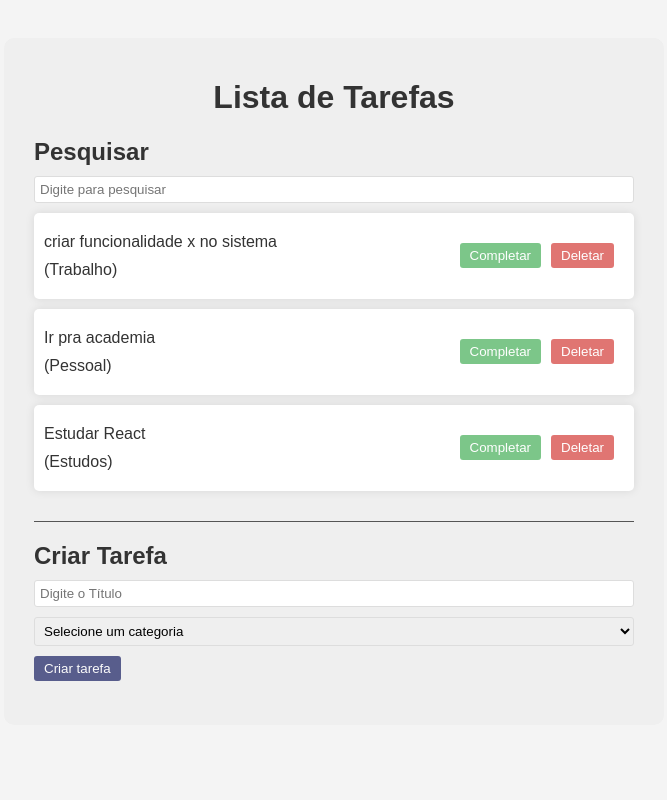
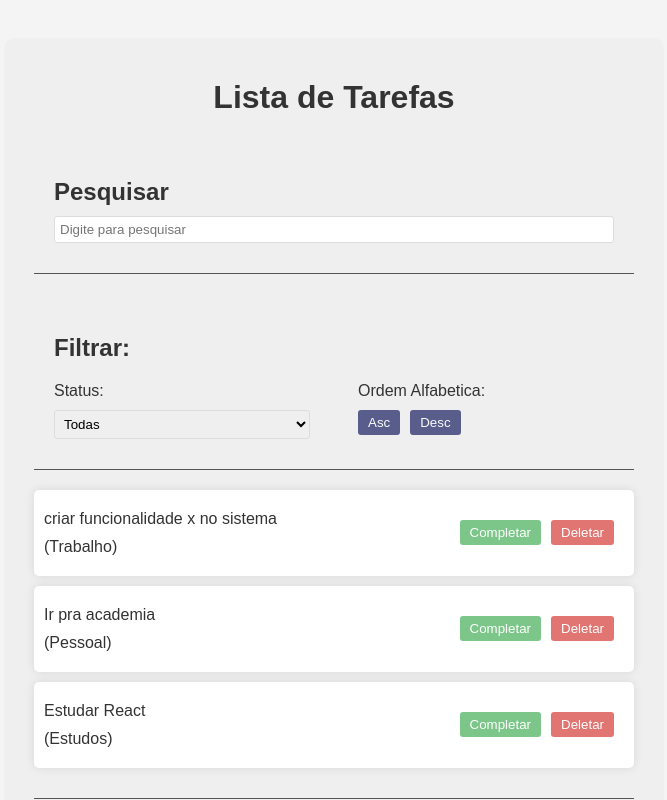
Before and after one commit to ruuanmanoel/TodoListReact, a React (Vite) app in the folder todo_list/: page / in a window 1280 px wide. Shown: the top 800 px of the page, without its empty margins (306-973 px from the left). Built offline with nearby package versions, Linux system fonts and the light colour scheme.

Commit message:
Styles: Layout Finalizado

```diff
--- a/todo_list/src/App.css
+++ b/todo_list/src/App.css
@@ -67,3 +67,16 @@
   border-radius: 3px;
   width: 100%;
 }
+.filter, .search{
+  border-bottom: 1px solid #555;
+  margin-bottom: 20px;
+  padding: 20px;
+}
+.filter-options{
+  display: flex;
+  justify-content: space-between;
+  gap: 3rem;
+}
+.filter-options div{
+  flex: 1 1 0;
+}
--- a/todo_list/src/App.jsx
+++ b/todo_list/src/App.jsx
@@ -3,6 +3,7 @@
 import TodoForm from './components/TodoForm'
 import Search from './components/Search'
 import './App.css'
+import Filter from './components/Filter'
 
 function App() {
   const [todos, setTodos] = useState([
@@ -59,6 +60,7 @@
     <div className="app">
       <h1>Lista de Tarefas</h1>
       <Search  search={search} setSearch={setSearch}/>
+      <Filter />
       <div className="todo-list">
         {todos.filter(todo=> todo.text.toLocaleLowerCase().includes(search.toLocaleLowerCase())).map(todo =>(
           <Todo key={todo.id} todo={todo} removeTodo={removeTodo} completeTodo={completeTodo}/>
--- /dev/null
+++ b/todo_list/src/components/Filter.jsx
@@ -0,0 +1,25 @@
+
+const Filter = () => {
+  return (
+    <div className="filter">
+        <h2>Filtrar: </h2>
+        <div className="filter-options">
+            <div>
+                <p>Status: </p>
+                <select>
+                    <option value="All">Todas</option>
+                    <option value="Completed">Completas</option>
+                    <option value="Incomplete">Incompletas</option>
+                </select>
+            </div>
+            <div>
+                <p>Ordem Alfabetica: </p>
+                <button>Asc</button>
+                <button>Desc</button>
+            </div>
+        </div>
+    </div>
+  )
+}
+
+export default Filter
```
